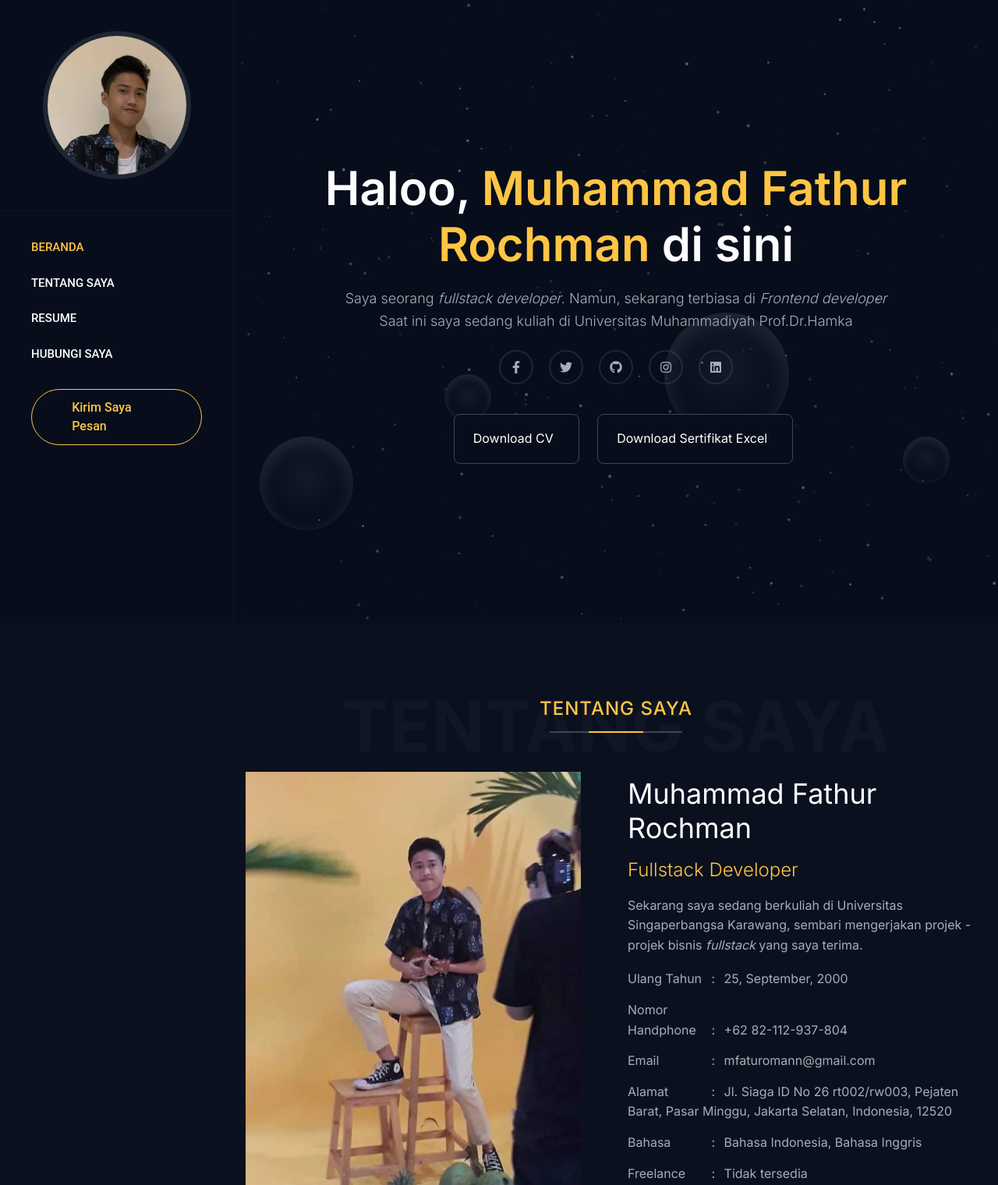
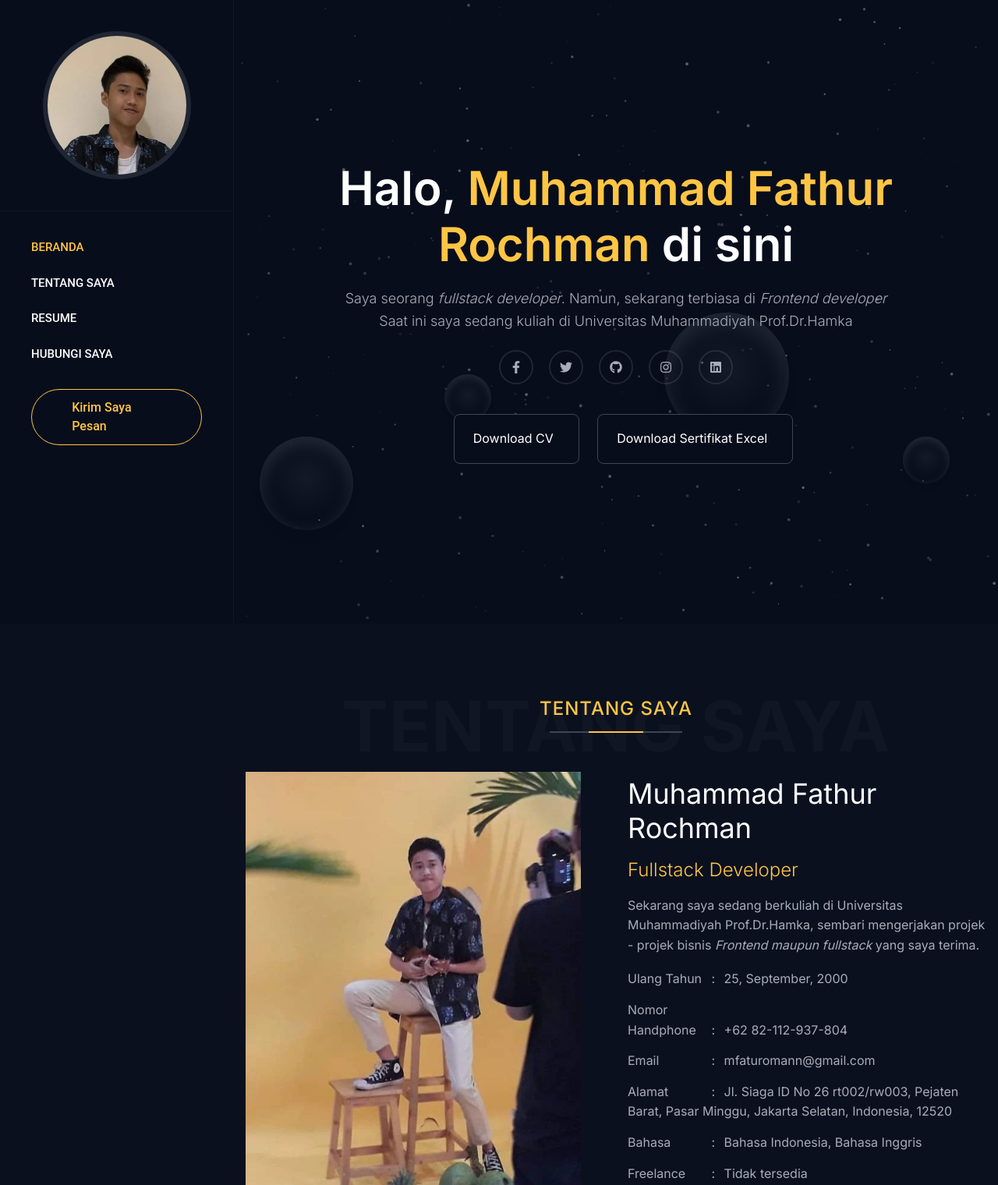
Before and after one commit to mfaturoman/portofolio-responsive, a plain HTML site: page index.html in a window 1280 px wide. Shown: the top 1520 px of the page at 78% size. Drawn offline with Linux system fonts and the light colour scheme.

Commit message:
Update index.html

```diff
--- a/index.html
+++ b/index.html
@@ -49,7 +49,7 @@
   <section class="st-hero st-style2">
     <div class="container">
       <div class="st-hero-text">
-        <h1>Haloo, <span>Muhammad Fathur Rochman</span> di sini</h1>
+        <h1>Halo, <span>Muhammad Fathur Rochman</span> di sini</h1>
         <p>Saya seorang <i>fullstack developer</i>. Namun, sekarang terbiasa di <i>Frontend developer</i><br>
           Saat ini saya sedang kuliah di Universitas Muhammadiyah Prof.Dr.Hamka
         </p>
@@ -121,8 +121,8 @@
                 <h2 class="st-text-block-title">Muhammad Fathur Rochman</h2>
                 <h4 class="st-text-block-subtitle">Fullstack Developer</h4>
                 <div class="st-text-block-text">
-                  <p>Sekarang saya sedang berkuliah di Universitas Singaperbangsa Karawang, sembari mengerjakan projek -
-                    projek bisnis <i>fullstack</i> yang saya terima.</p>
+                  <p>Sekarang saya sedang berkuliah di Universitas Muhammadiyah Prof.Dr.Hamka, sembari mengerjakan projek -
+                    projek bisnis <i>Frontend maupun fullstack</i> yang saya terima.</p>
                 </div>
                 <ul class="st-text-block-details st-mp0">
                   <li><span>Ulang Tahun</span> : <span>25, September, 2000</span></li>
```
